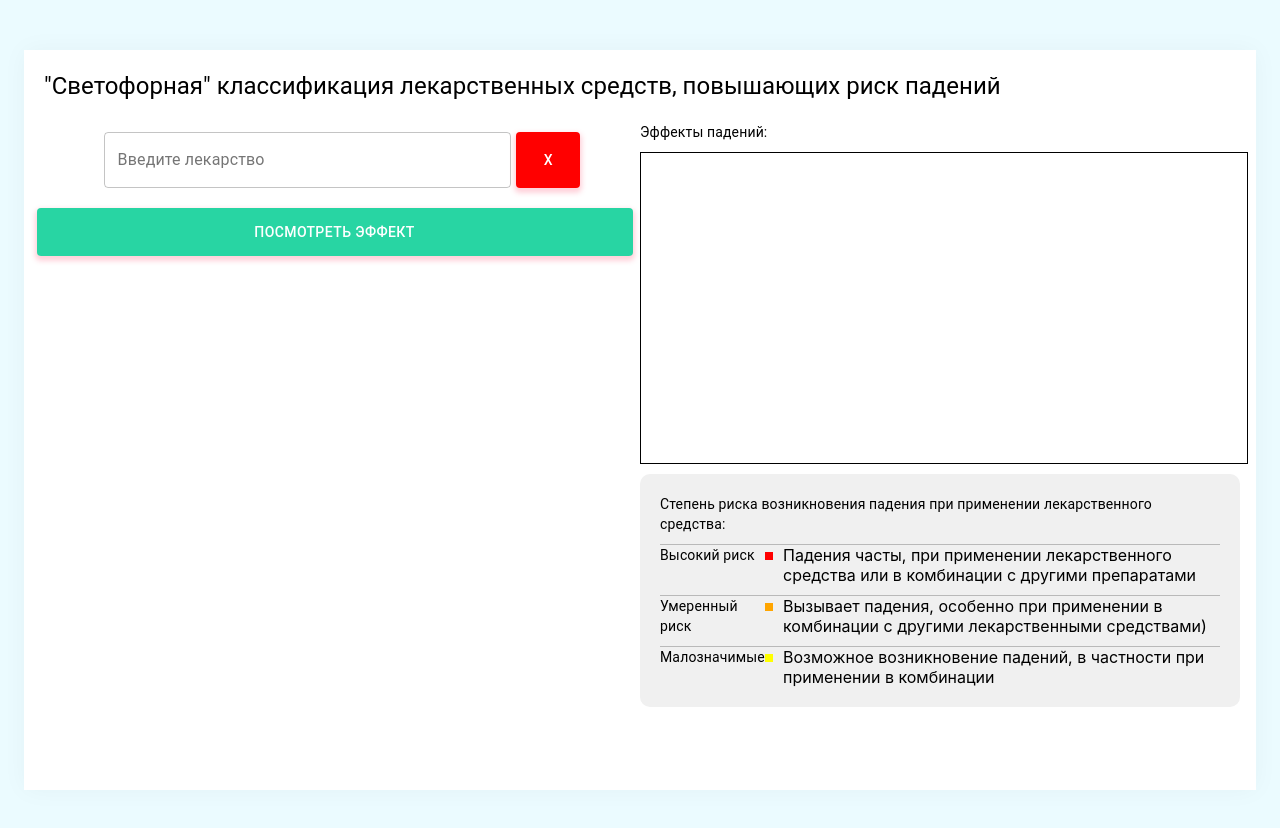
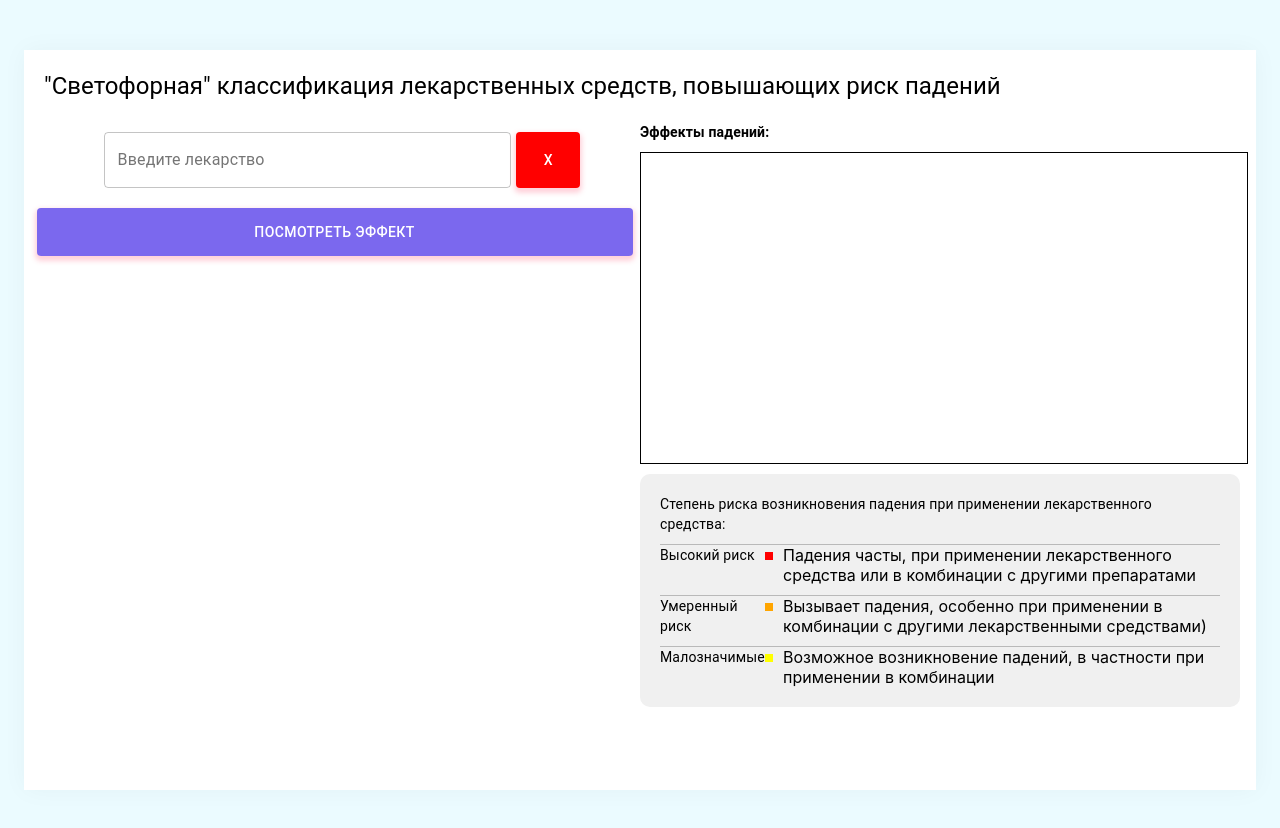
Before and after one commit to syemc/interation_ddi_react, a React (Create React App) app: page / in a window 1280 px wide. Shown: the top 828 px of the page. Built offline with nearby package versions, Linux system fonts and the light colour scheme.

Commit message:
modified for local

```diff
--- a/src/App.js
+++ b/src/App.js
@@ -91,7 +91,7 @@ const useClasses = makeStyles(theme => ({
     justifyContent: 'center',
     alignItems: 'center',
     height: 48,
-    backgroundColor: '#28d5a3',
+    backgroundColor: '#7B68EE',
     color: 'white',
     marginLeft: 5,
     '&:focus': {
@@ -314,7 +314,7 @@ const App = () => {
             <Grid item lg={6} sm={12} md={6} xl={6} xs={12} className={classes.TextAreaBox}>
               <Box style={{ display: 'flex', flexDirection: 'row', marginBottom: 10 }}>
 
-                <Typography variant="body2">Эффекты падений:</Typography>
+                <Typography variant="body2"><span style={{ fontWeight: 'bold' }}>Эффекты падений:</span> </Typography>
 
               </Box>
               <Box className={classes.interactionsContent}>
```
